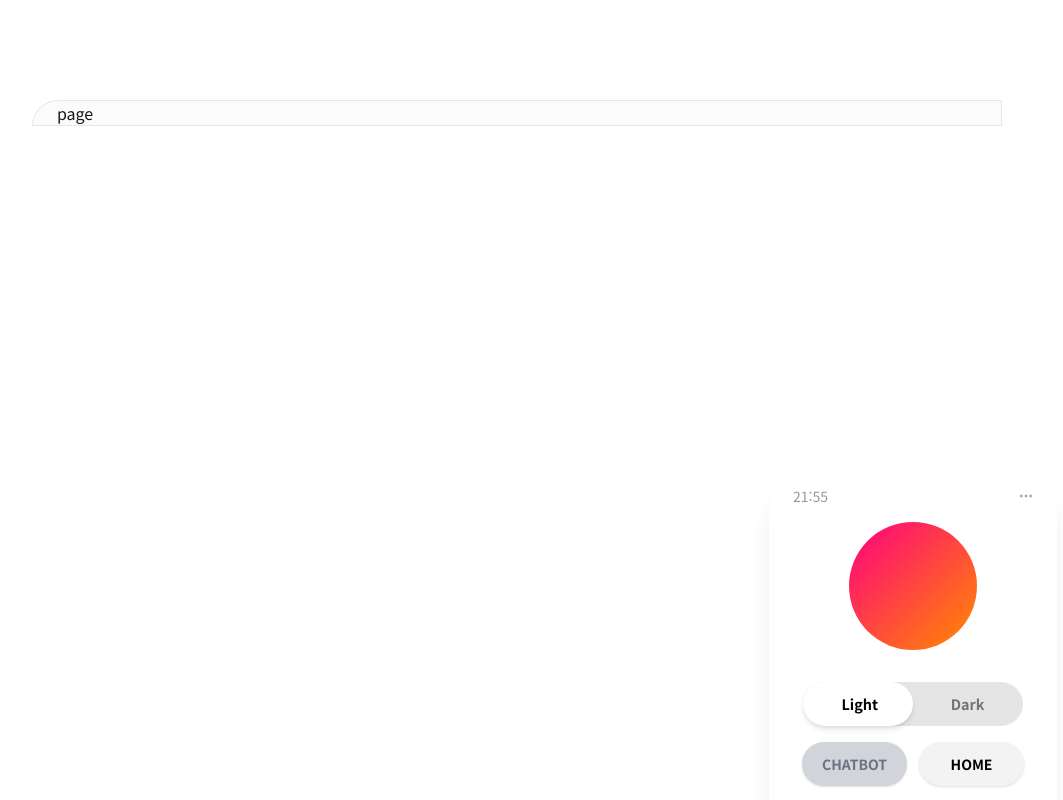
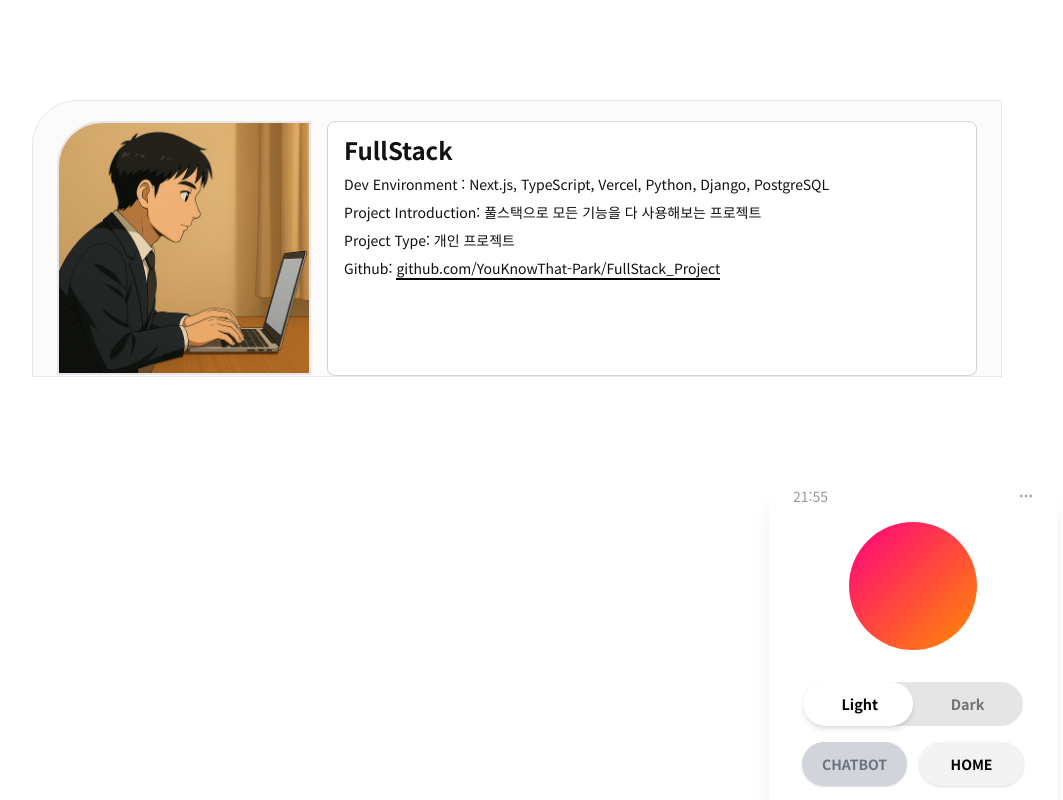
Before and after one commit to YouKnowThat-Park/WooSeokBot, a Next.js app in the folder front/: page /studyProject/fullstack in a window 1280 px wide. Shown: the whole page, without its empty margins (123-1186 px from the left). Built offline with nearby package versions, Linux system fonts and the light colour scheme.

Commit message:
feat: 풀스택 프로젝트 Hero작성

```diff
--- a/front/src/app/studyProject/fullstack/page.tsx
+++ b/front/src/app/studyProject/fullstack/page.tsx
@@ -1,9 +1,19 @@
+import ProjectHero from "@/app/_components/ProjectHero";
 import React from "react";
 
 const page = () => {
   return (
     <div className="w-[970px] h-full mt-[100px]  mb-[10px] bg-[#FBFBFB] rounded-tl-[45px] overflow-hidden px-6 border dark:border-black dark:bg-[#2e2e2e] dark:shadow-lg">
-      page
+      <ProjectHero
+        title="FullStack"
+        imageSrc="/study.png"
+        githubUrl="https://github.com/YouKnowThat-Park/FullStack_Project"
+        description="풀스택으로 모든 기능을 다 사용해보는 프로젝트"
+        devEnv="Next.js, TypeScript, Vercel, Python, Django, PostgreSQL"
+        type="개인 프로젝트"
+        imageWidth={360}
+        imageHeight={200}
+      />
     </div>
   );
 };
```
